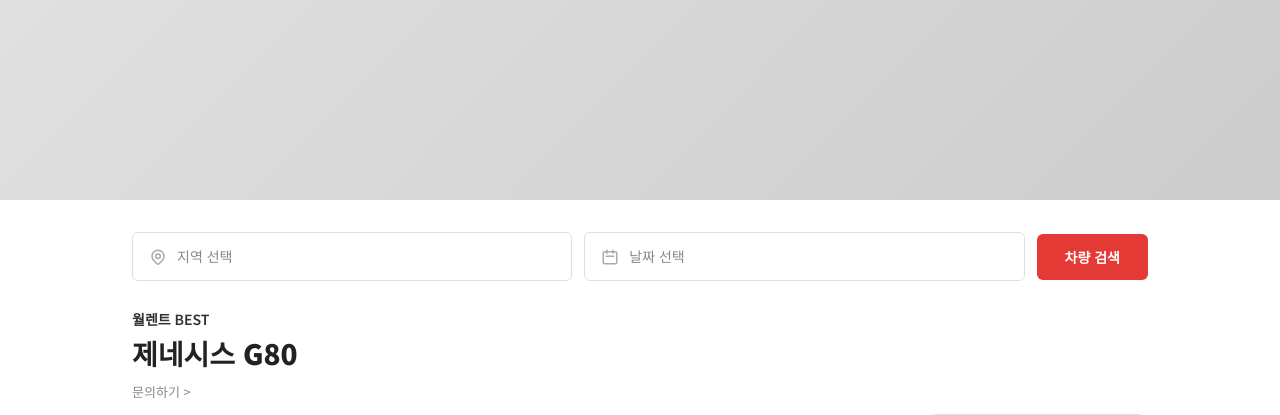
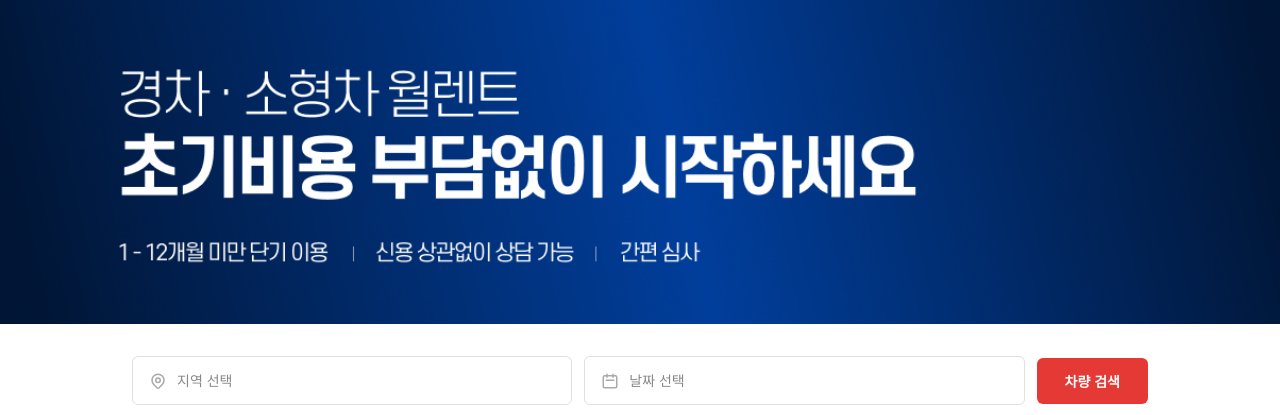
Before and after one commit to JuYoungJun/rentcar-demo, a PHP site: page / in a window 1280 px wide. Shown: the part 106-521 px from the top of the page. Run offline with PHP 8.4, Linux system fonts and the light colour scheme.

Commit message:
메인 히어로에 banner_1, banner_2 슬라이드 적용

```diff
--- a/css/common.css
+++ b/css/common.css
@@ -197,9 +197,21 @@ input, select, textarea { font-family: inherit; }
    ══════════════════════════════ */
 .hero {
   width: 100%;
-  height: clamp(120px, 18vw, 200px);
-  background: linear-gradient(135deg, #e0e0e0 0%, #ccc 100%);
+  position: relative;
+  overflow: hidden;
+  aspect-ratio: 1204 / 305;
+  max-height: 360px;
+  background: #f2f2f2;
 }
+.hero-slide {
+  position: absolute;
+  inset: 0;
+  background-size: cover;
+  background-position: center;
+  opacity: 0;
+  transition: opacity 0.9s ease;
+}
+.hero-slide.active { opacity: 1; }
 
 /* ══════════════════════════════
    MAIN
--- a/index.html
+++ b/index.html
@@ -14,7 +14,10 @@
 <div id="header-include"></div>
 
 <!-- HERO -->
-<div class="hero"></div>
+<div class="hero" id="heroSlider">
+  <div class="hero-slide active" style="background-image:url('images/banner_1.png')"></div>
+  <div class="hero-slide" style="background-image:url('images/banner_2.png')"></div>
+</div>
 
 <!-- MAIN -->
 <div class="main-content">
@@ -119,6 +122,17 @@
 <script src="js/common.js" defer></script>
 <script>
 window.addEventListener('load', () => {
+  // HERO slider (auto-rotate, no UI)
+  const heroSlides = document.querySelectorAll('#heroSlider .hero-slide');
+  if (heroSlides.length > 1) {
+    let heroIdx = 0;
+    setInterval(() => {
+      heroSlides[heroIdx].classList.remove('active');
+      heroIdx = (heroIdx + 1) % heroSlides.length;
+      heroSlides[heroIdx].classList.add('active');
+    }, 4500);
+  }
+
   // TOP 5
   const engine = new Top5RankingEngine();
   const top5 = engine.getTopN(carDatabase);
```
Also changed, not shown: images/banner_1.png (added), images/banner_2.png (added).
